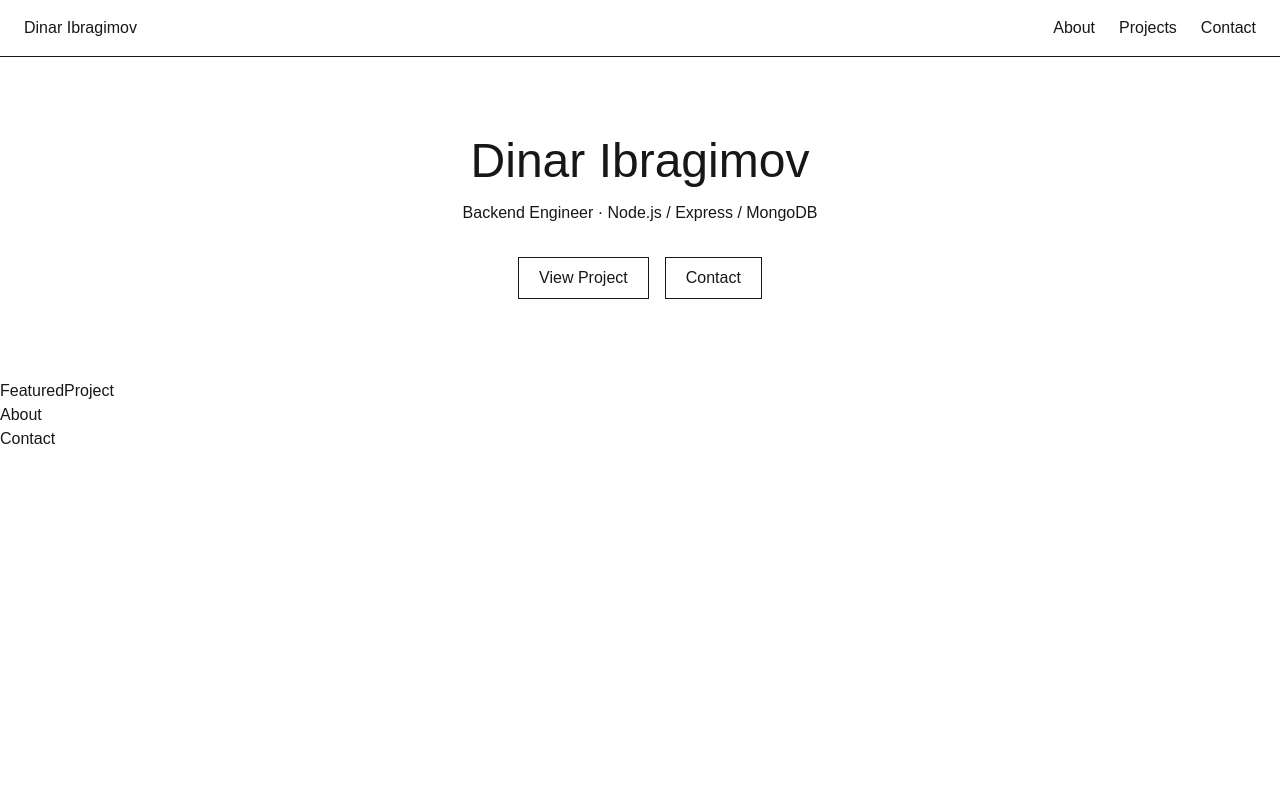
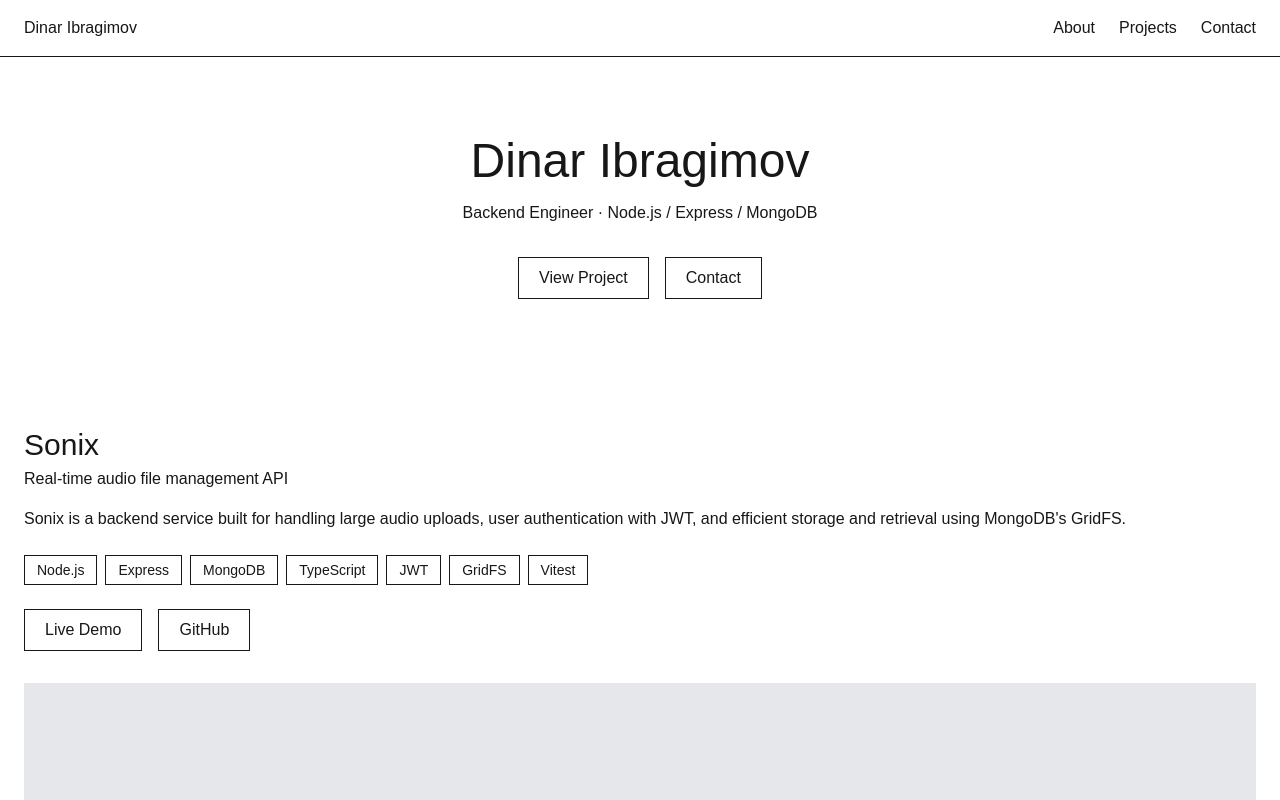
Before and after one commit to Alarlar/portfolio, a Next.js app: page / in a window 1280 px wide. Shown: the top 800 px of the page. Built offline with nearby package versions, Linux system fonts and the light colour scheme.

Commit message:
add featured project section structure for Sonix

```diff
--- a/src/app/_components/FeaturedProject.tsx
+++ b/src/app/_components/FeaturedProject.tsx
@@ -1,7 +1,29 @@
 export default function FeaturedProject() {
   return (
-    <section id="featured">
-      <h2>FeaturedProject</h2>
+    <section id="featured" className="px-6 py-12">
+      <h2 className="text-3xl">Sonix</h2>
+      <p className="mt-1">Real-time audio file management API</p>
+      <p className="mt-4">
+        Sonix is a backend service built for handling large audio uploads, user
+        authentication with JWT, and efficient storage and retrieval using
+        MongoDB&apos;s GridFS.
+      </p>
+      <div className="flex flex-wrap gap-2 mt-6">
+        <span className="px-3 py-1 border text-sm">Node.js</span>
+        <span className="px-3 py-1 border text-sm">Express</span>
+        <span className="px-3 py-1 border text-sm">MongoDB</span>
+        <span className="px-3 py-1 border text-sm">TypeScript</span>
+        <span className="px-3 py-1 border text-sm">JWT</span>
+        <span className="px-3 py-1 border text-sm">GridFS</span>
+        <span className="px-3 py-1 border text-sm">Vitest</span>
+      </div>
+      <div className="flex gap-4 mt-6">
+        <a href="#" className="px-5 py-2 border">Live Demo</a>
+        <a href="#" className="px-5 py-2 border">GitHub</a>
+      </div>
+      <div className="mt-8 h-[300px] bg-gray-200 flex items-center justify-center">
+        demo screenshot
+      </div>
     </section>
   );
 }
```
